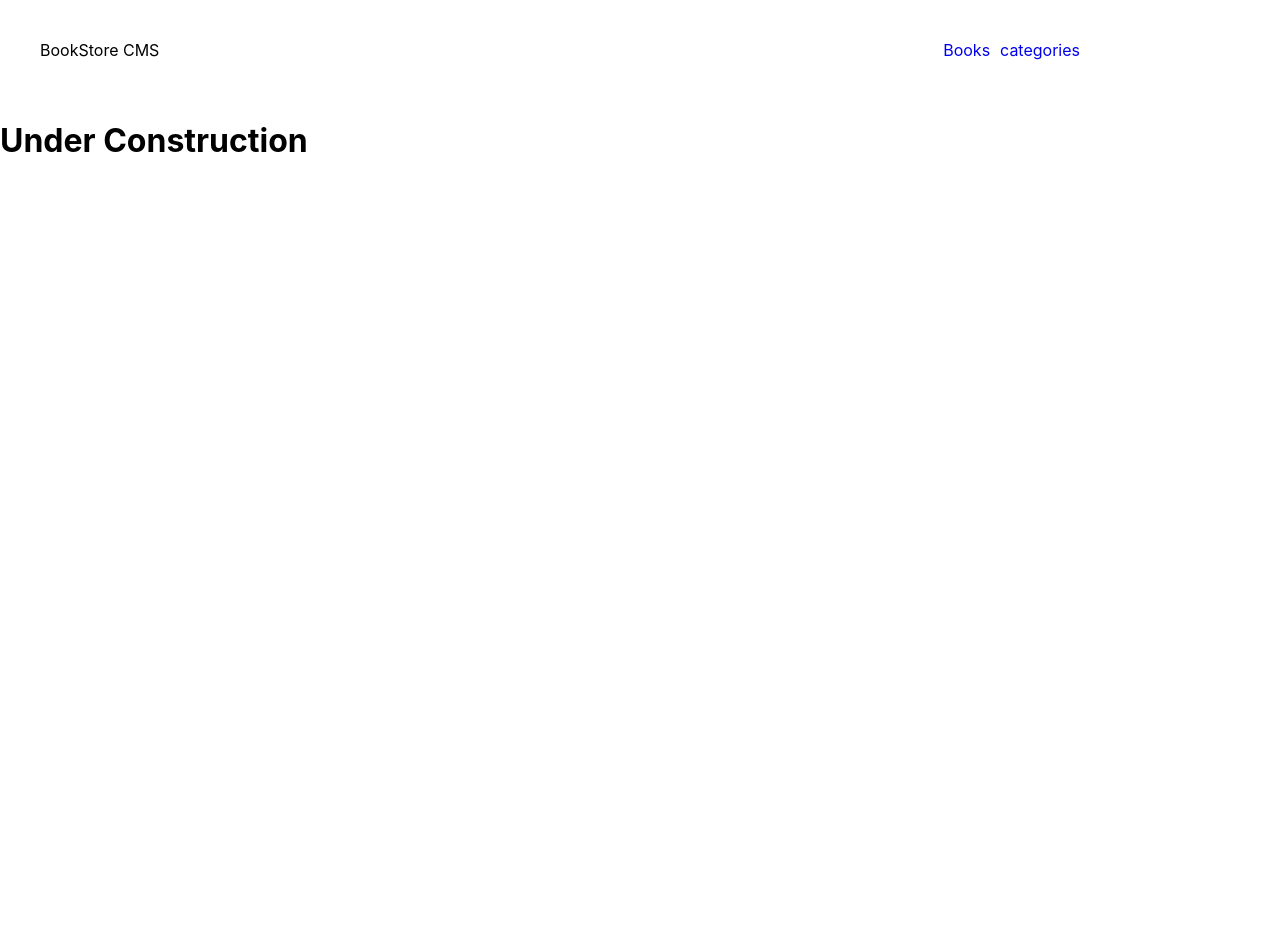
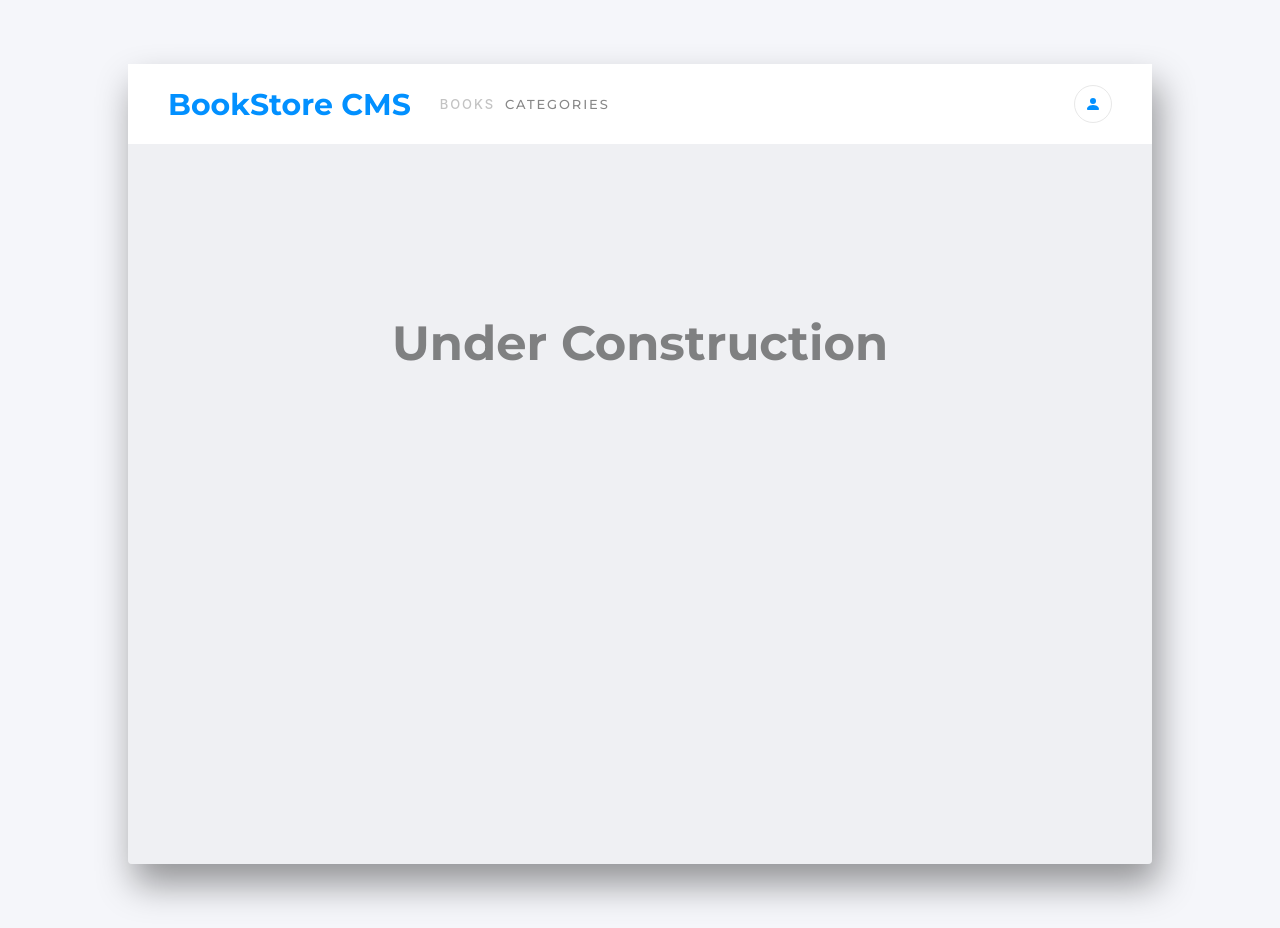
Before and after one commit to gisachris/react-bookstore-application, a React (Create React App) app: page /categories in a window 1280 px wide. Before the commit the page ends 800 px from the top, so only its background shows below. Built offline with nearby package versions, Linux system fonts and the light colour scheme.

Commit message:
add styling to application

```diff
--- /dev/null
+++ b/src/components/bookSupport.js
@@ -0,0 +1,22 @@
+import React from 'react';
+// import { useSelector } from 'react-redux';
+
+const OtherInfoSection = () => (
+
+  <>
+    <section className="progress">
+      <div className="perDisplay" />
+      <article className="percentagesData">
+        <span className="per">64%</span>
+        <span className="comp">Complete</span>
+      </article>
+    </section>
+    <div className="separatorLine" />
+    <section className="otherImfo">
+      <span className="Curchapter">CURRENT CHAPTER</span>
+      <span className="chapter">CHAPTER 17</span>
+      <button type="submit">UPDATE PROGRESS</button>
+    </section>
+  </>
+);
+export default OtherInfoSection;
--- a/src/components/books.js
+++ b/src/components/books.js
@@ -1,7 +1,9 @@
 import React, { useEffect } from 'react';
 import '../styles/general.css';
+import '../styles/bookInstance.css';
 import { useSelector, useDispatch } from 'react-redux';
 import { fetchData, deleteBooks } from '../redux/books/bookSlice';
+import OtherInfoSection from './bookSupport';
 
 const Book = () => {
   const allBooks = useSelector((state) => state.books.books);
@@ -20,6 +22,7 @@ const Book = () => {
 
   const handleButtonClick = (itemID) => {
     handleDeleteClick(itemID);
+    console.log(allBooks);
   };
 
   useEffect(() => {
@@ -29,7 +32,7 @@ const Book = () => {
 
   if (allBooks.length === 0) {
     return (
-      <div>
+      <div className="noBooks-Message">
         <h1>No books have been added yet!</h1>
       </div>
     );
@@ -37,7 +40,7 @@ const Book = () => {
 
   if (loadingState) {
     return (
-      <div>loading...</div>
+      <div className="loadingState">loading...</div>
     );
   }
 
@@ -53,18 +56,7 @@ const Book = () => {
             <button type="submit" data-index={book.item_id} onClick={() => handleButtonClick(book.item_id)}>Remove</button>
             <button type="submit">Edit</button>
           </section>
-          <section className="progress">
-            <div className="perDisplay" />
-            <article className="percentagesData">
-              <span>20%</span>
-              <span>Complete</span>
-            </article>
-          </section>
-          <section className="otherImfo">
-            <span>CHAPTER 16</span>
-            <span>The Chapter</span>
-            <button type="submit">UPDATE PROGRESS</button>
-          </section>
+          <OtherInfoSection book={book} />
         </div>
       ))}
     </section>
--- a/src/components/booksDisplay.js
+++ b/src/components/booksDisplay.js
@@ -1,6 +1,7 @@
 import React from 'react';
 import FormSection from './form';
 import Book from './books';
+import '../styles/mainSection.css';
 
 const BooksDisplay = () => (
   <div className="mainSection">
--- a/src/components/categories.js
+++ b/src/components/categories.js
@@ -1,5 +1,6 @@
 import React from 'react';
+import '../styles/mainSection.css';
 
-const Categories = () => <h1>Under Construction</h1>;
+const Categories = () => <h1 className="construction">Under Construction</h1>;
 
 export default Categories;
--- a/src/components/form.js
+++ b/src/components/form.js
@@ -2,6 +2,7 @@ import React, { useState } from 'react';
 import { useSelector, useDispatch } from 'react-redux';
 import { fetchData, addBooks } from '../redux/books/bookSlice';
 import '../styles/general.css';
+import '../styles/form.css';
 
 const FormSection = () => {
   const [title, SetTitle] = useState('');
@@ -40,14 +41,17 @@ const FormSection = () => {
       setAuthor('');
       SetTitle('');
       setEmptyFields(false);
+      console.log(allBooks);
     } catch (error) {
       seterrorMssg(error.message);
     }
   };
 
   return (
+    <>
+      <div className="separatorHorizontal" />
       <section className="formSection">
-      <span>ADD NEW BOOK</span>
+        <span className="formHeader">ADD NEW BOOK</span>
         <form>
           <input type="text" required placeholder="enter a new book" value={title} onChange={handleTitleChange} />
           <input type="text" required placeholder="enter the author" value={author} onChange={handleAuthorChange} />
@@ -70,6 +74,7 @@ const FormSection = () => {
         {emptyFields && <span>please fill in all the fields!</span>}
         {errorMssg && <span>an error occured!</span>}
       </section>
+    </>
   );
 };
 
--- a/src/components/navigation.js
+++ b/src/components/navigation.js
@@ -1,14 +1,17 @@
 import React from 'react';
 import { NavLink, Outlet } from 'react-router-dom';
 import '../styles/general.css';
+import '../styles/navigation.css';
+import UserIcon from './user';
 
 const Navigation = () => (
   <div className="navBar">
-    <span>BookStore CMS</span>
+    <span className="Navtitle">BookStore CMS</span>
     <ul className="navLinks">
-      <li><NavLink to="/">Books</NavLink></li>
-      <li><NavLink to="/categories">categories</NavLink></li>
+      <li className="link"><NavLink to="/" className="link">BOOKS</NavLink></li>
+      <li className="link"><NavLink to="/categories" className="link">CATEGORIES</NavLink></li>
     </ul>
+    <UserIcon />
     <Outlet />
   </div>
 );
--- /dev/null
+++ b/src/components/user.js
@@ -0,0 +1,11 @@
+import React from 'react';
+
+const UserIcon = () => (
+  <div className="person-circle">
+    <svg xmlns="http://www.w3.org/2000/svg" width="16" height="16" fill="currentColor" className="bi bi-person-fill" viewBox="0 0 16 16">
+      <path d="M3 14s-1 0-1-1 1-4 6-4 6 3 6 4-1 1-1 1H3Zm5-6a3 3 0 1 0 0-6 3 3 0 0 0 0 6Z" />
+    </svg>
+  </div>
+);
+
+export default UserIcon;
--- /dev/null
+++ b/src/styles/bookInstance.css
@@ -0,0 +1,151 @@
+.SinglebookArrange {
+  display: flex;
+  justify-content: space-between;
+  align-items: center;
+  border-radius: 4px;
+  border: solid 1px #e8e8e8;
+  margin: 0;
+  padding: 15px;
+  padding-left: 20px;
+  background-color: white;
+  flex-wrap: wrap;
+}
+
+.bookImfo span {
+  font-family: 'Montserrat', sans-serif;
+  font-size: 0.875rem;
+  font-weight: bold;
+  font-stretch: normal;
+  font-style: normal;
+  line-height: normal;
+  letter-spacing: normal;
+  color: #121212;
+  opacity: 0.5;
+}
+
+.bookImfo h2 {
+  font-family: 'Roboto Slab', serif;
+  font-size: 1.375rem;
+  font-weight: bold;
+  font-stretch: normal;
+  font-style: normal;
+  line-height: normal;
+  letter-spacing: -0.2px;
+  color: #121212;
+  margin: 0;
+}
+
+.bookImfo h3 {
+  font-family: 'Roboto Slab', serif;
+  font-size: 0.875rem;
+  font-weight: 300;
+  font-stretch: normal;
+  font-style: normal;
+  line-height: normal;
+  letter-spacing: normal;
+  color: #4386bf;
+  margin: 0;
+  margin-bottom: 10px;
+}
+.bookImfo button {
+  font-family: 'Roboto Slab', serif;
+  font-size: 0.875rem;
+  font-weight: 300;
+  font-stretch: normal;
+  font-style: normal;
+  line-height: normal;
+  letter-spacing: normal;
+  color: #4386bf;
+  background-color: transparent;
+  border: 0px;
+  border-right: 3px solid #e8e8e8 !important;
+  cursor: pointer;
+  padding-left: 8px;
+  padding-right: 5px;
+}
+
+.bookImfo button:nth-of-type(1) {
+  padding-left: 0 !important;
+}
+
+.bookImfo button:nth-of-type(3) {
+  border-right: 0 !important;
+}
+
+.percentagesData .per {
+  font-family: 'Montserrat', sans-serif;
+  font-size: 2rem;
+  font-weight: normal;
+  font-stretch: normal;
+  font-style: normal;
+  line-height: normal;
+  letter-spacing: normal;
+  color: #121212;
+}
+
+.percentagesData .comp {
+  opacity: 0.5;
+  font-family: 'Montserrat', sans-serif;
+  font-size: 0.875rem;
+  font-weight: normal;
+  font-stretch: normal;
+  font-style: normal;
+  line-height: normal;
+  letter-spacing: normal;
+  color: #121212;
+}
+
+.separatorLine {
+  height: 100px;
+  border: solid 1px #e8e8e8;
+}
+
+.otherImfo {
+  display: flex;
+  flex-direction: column;
+  justify-content: center;
+  row-gap: 6px;
+  position: relative;
+  right: 100px;
+}
+
+.otherImfo .Curchapter {
+  opacity: 0.5;
+  font-family: 'Roboto Slab', serif;
+  font-size: 0.813rem;
+  font-weight: 300;
+  font-stretch: normal;
+  font-style: normal;
+  line-height: normal;
+  letter-spacing: normal;
+  color: #121212;
+}
+
+.otherImfo .chapter {
+  font-family: 'Roboto Slab', serif;
+  font-size: 1rem;
+  font-weight: 300;
+  font-stretch: normal;
+  font-style: normal;
+  line-height: normal;
+  letter-spacing: -0.4px;
+  color: #121212;
+}
+
+.otherImfo button {
+  border-radius: 3px;
+  background-color: #0290ff;
+  border: 0;
+  padding: 10px 20px;
+  font-family: 'Roboto Slab', serif;
+  font-size: 0.813rem;
+  font-weight: 300;
+  font-stretch: normal;
+  font-style: normal;
+  line-height: normal;
+  letter-spacing: 0.5px;
+  text-align: center;
+  color: white;
+  margin-top: 12px;
+  cursor: pointer;
+}
--- /dev/null
+++ b/src/styles/form.css
@@ -0,0 +1,67 @@
+.separatorHorizontal {
+  min-width: 80%;
+  border: 1px solid #cacaca77;
+}
+
+.formSection {
+  width: 90%;
+  margin-top: 20px;
+  margin-bottom: 40px;
+}
+
+form {
+  display: flex;
+  margin-top: 15px;
+  column-gap: 10px;
+  margin-bottom: 90px;
+}
+
+.formHeader {
+  font-family: 'Montserrat', sans-serif;
+  font-size: 1.25rem;
+  font-weight: bold;
+  font-stretch: normal;
+  font-style: normal;
+  line-height: normal;
+  letter-spacing: -0.18px;
+  color: #888;
+}
+
+form input {
+  box-sizing: border-box;
+  border-radius: 4px;
+  border: solid 1px #e8e8e8;
+  background-color: rgb(255, 255, 255);
+  min-width: 43%;
+  height: 2.5rem;
+  text-indent: 10px;
+}
+
+form input::placeholder {
+  font-family: 'Montserrat', sans-serif;
+  font-size: 1rem;
+  font-weight: normal;
+  font-stretch: normal;
+  font-style: normal;
+  line-height: normal;
+  letter-spacing: -0.15px;
+  color: #888;
+  opacity: 0.5;
+}
+
+form button {
+  border-radius: 3px;
+  background-color: #0290ff;
+  border: 0;
+  padding: 5px 10px;
+  font-family: 'Roboto Slab', serif;
+  font-size: 0.813rem;
+  font-weight: 300;
+  font-stretch: normal;
+  font-style: normal;
+  line-height: normal;
+  letter-spacing: 0.5px;
+  text-align: center;
+  color: white;
+  cursor: pointer;
+}
--- a/src/styles/general.css
+++ b/src/styles/general.css
@@ -1,9 +1,28 @@
+@import url('https://fonts.googleapis.com/css2?family=Montserrat:wght@400;500;700&family=Roboto+Slab:wght@300;700&display=swap');
+
+body {
+  background-color: #f5f6fa;
+  display: flex;
+  align-items: center;
+  justify-content: center;
+}
+
+#root {
+  width: 80%;
+  min-height: 80% !important;
+  margin-top: 4rem;
+  margin-bottom: 4rem;
+  border-radius: 4px;
+  box-shadow: 6px 20px 36px 0 rgba(0, 0, 0, 0.404);
+  background-color: rgba(225, 224, 224, 0.29);
+}
+
 .wholeApp {
   width: 100%;
   min-height: 100vh;
-  height: 100vh;
   display: flex;
   flex-direction: column;
+  row-gap: 20px;
 }
 
 ul {
@@ -16,47 +35,12 @@ a {
   text-decoration: none;
 }
 
-.navBar {
-  display: flex;
-  justify-content: space-between;
-  align-items: center;
-  box-sizing: border-box;
-  padding: 0 40px;
-  height: 100px;
-  min-height: 100px;
-}
-
-.navLinks {
-  padding-right: 160px;
-}
-
-.mainSection {
-  display: flex;
-  flex-direction: column;
-  align-items: center;
-  justify-content: center;
-}
-
-.booksHolder {
-  width: 90%;
-  display: flex;
-  flex-direction: column;
-  row-gap: 10px;
-}
-
-.SinglebookArrange {
-  display: flex;
-  justify-content: space-between;
-  border: 2px solid rgba(155, 154, 154, 0.719);
-  border-radius: 5px;
-  background-color: rgba(196, 196, 196, 0.26);
-  padding: 10px 5px;
-}
-
 .progress {
   display: flex;
   justify-content: center;
   align-items: center;
+  position: relative;
+  left: 50px;
 }
 
 .perDisplay {
@@ -73,21 +57,3 @@ a {
   flex-direction: column;
   margin-left: 15px;
 }
-
-.otherImfo {
-  display: flex;
-  flex-direction: column;
-  justify-content: center;
-  align-items: center;
-  row-gap: 20px;
-}
-
-.formSection {
-  width: 90%;
-  margin-top: 20px;
-  margin-bottom: 40px;
-}
-
-form {
-  display: flex;
-}
--- /dev/null
+++ b/src/styles/mainSection.css
@@ -0,0 +1,43 @@
+.mainSection {
+  display: flex;
+  flex-direction: column;
+  align-items: center;
+  justify-content: center;
+  row-gap: 20px;
+}
+
+.noBooks-Message {
+  width: 90%;
+  min-height: 25rem;
+  text-align: center;
+  font-size: 1rem;
+  font-family: 'Montserrat', sans-serif;
+  color: #121212;
+  opacity: 0.5;
+  font-weight: 300;
+}
+
+.construction {
+  width: 90%;
+  min-height: 25rem;
+  text-align: center;
+  font-size: 3rem;
+  font-family: 'Montserrat', sans-serif;
+  color: #121212;
+  opacity: 0.5;
+  font-weight: 700;
+  margin: auto;
+}
+
+.loadingState {
+  width: 90%;
+  min-height: 25rem;
+}
+
+.booksHolder {
+  width: 90%;
+  min-height: 25rem;
+  display: flex;
+  flex-direction: column;
+  row-gap: 10px;
+}
--- /dev/null
+++ b/src/styles/navigation.css
@@ -0,0 +1,60 @@
+.navBar {
+  display: flex;
+  align-items: center;
+  box-sizing: border-box;
+  padding: 0 40px;
+  height: 50px;
+  min-height: 80px;
+  background-color: rgb(255, 255, 255);
+  width: 100%;
+}
+
+.Navtitle {
+  width: 30%;
+  font-size: 1.875rem;
+  font-family: 'Montserrat', sans-serif;
+  font-weight: 700;
+  color: #0290ff;
+}
+
+.navLinks {
+  padding-right: 160px;
+  margin: 7px;
+  width: 55%;
+  padding-left: 10px;
+  color: #121212;
+}
+
+.link {
+  font-size: 0.813rem;
+  font-weight: 500;
+  font-stretch: normal;
+  font-style: normal;
+  line-height: normal;
+  letter-spacing: 1.9px;
+  color: #121212;
+  opacity: 0.5;
+}
+
+.active {
+  font-size: 0.813rem;
+  font-family: 'Montserrat', sans-serif;
+  font-weight: 500;
+  letter-spacing: 1.9px;
+  color: #121212;
+  opacity: 1 !important;
+}
+
+.person-circle {
+  border: 1px solid #e8e8e8;
+  border-radius: 50%;
+  padding: 10px;
+  display: flex;
+  align-items: center;
+  justify-content: center;
+}
+
+.bi-person-fill {
+  color: #0290ff;
+  cursor: pointer;
+}
```
Lines whose indentation alone changed are shown as unchanged.
